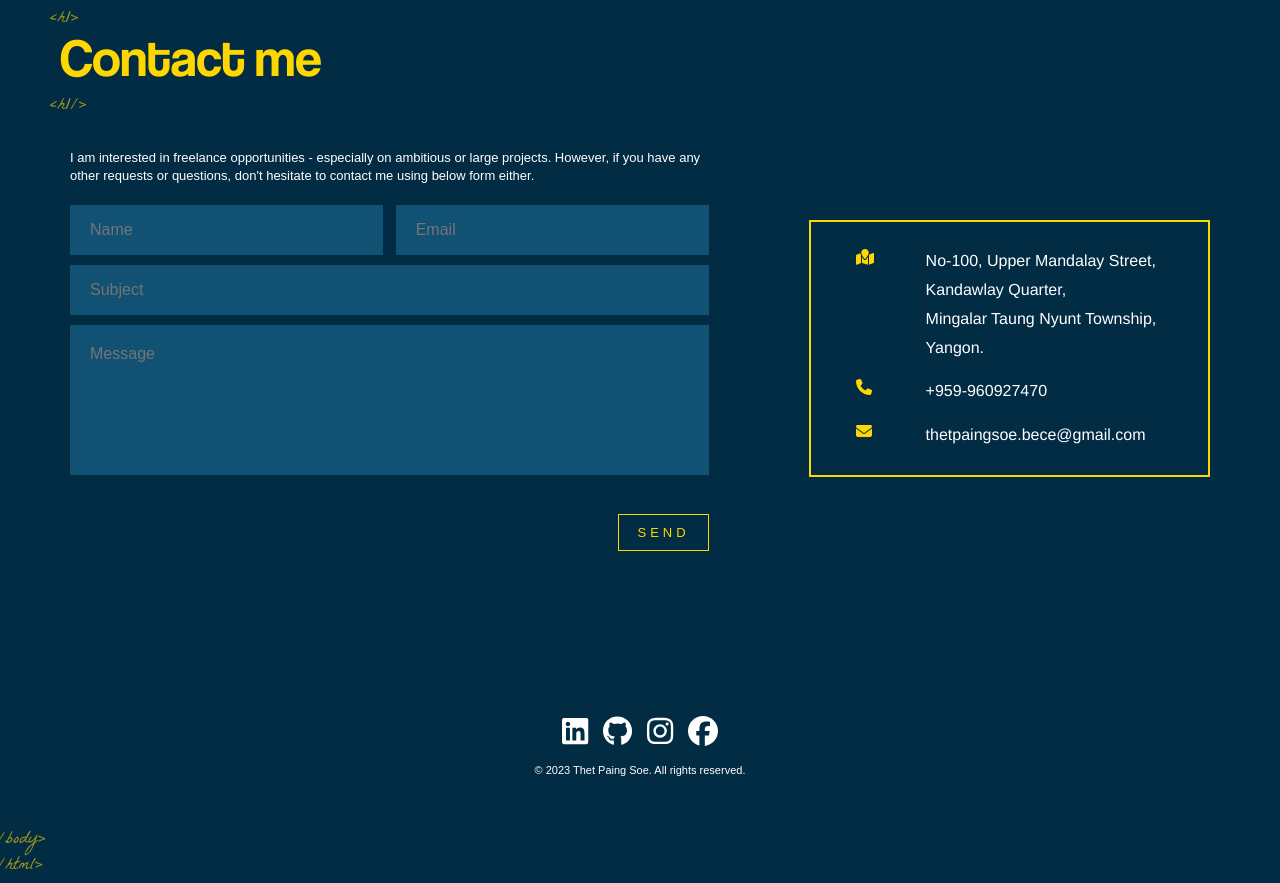
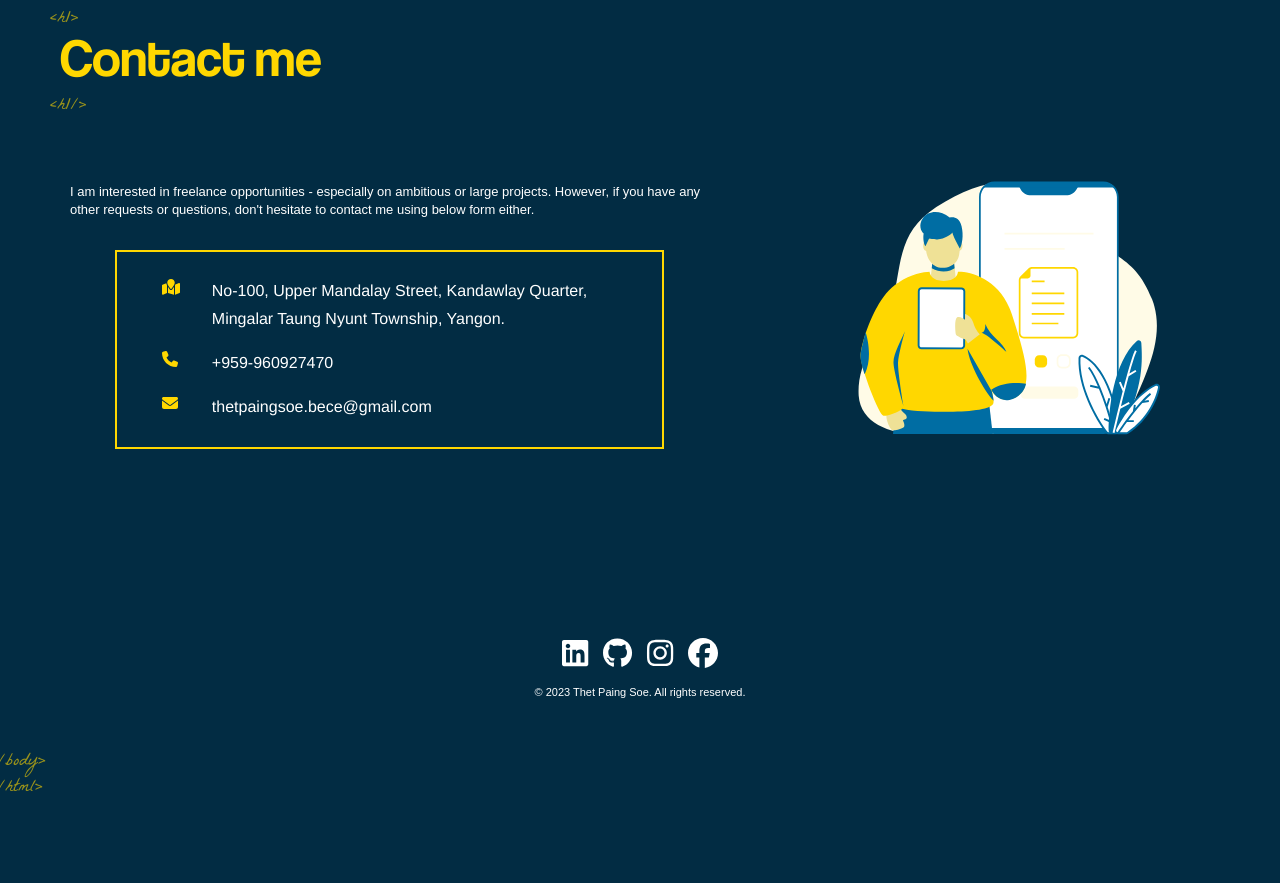
Before and after one commit to puyitt/my-portfolio-react-2023, a React (Create React App) app: page / in a window 1280 px wide. Shown: the part 4520-5403 px from the top of the page. After the commit the page ends 5325 px from the top, so only its background shows below. Built offline with nearby package versions, Linux system fonts and the light colour scheme.

Commit message:
update contact page

```diff
--- a/package.json
+++ b/package.json
@@ -3,7 +3,6 @@
   "version": "0.1.0",
   "private": true,
   "dependencies": {
-    "@emailjs/browser": "^3.11.0",
     "@fortawesome/fontawesome-svg-core": "^6.4.2",
     "@fortawesome/free-brands-svg-icons": "^6.4.2",
     "@fortawesome/free-solid-svg-icons": "^6.4.2",
--- a/src/components/Contact/index.jsx
+++ b/src/components/Contact/index.jsx
@@ -1,14 +1,12 @@
 import { useEffect, useState } from 'react'
-import { useRef } from 'react'
-import emailjs from '@emailjs/browser'
 import AnimatedLetters from '../AnimatedLetters'
 import './index.scss'
 import { FontAwesomeIcon } from '@fortawesome/react-fontawesome'
 import {faEnvelope,faMapLocation,faPhone } from '@fortawesome/free-solid-svg-icons';
+import contactme from '../../assets/images/digital-contract.svg'
 
 const Contact = () => {
   const [letterClass, setLetterClass] = useState('text-animate')
-  const form = useRef()
 
   useEffect(() => {
     setTimeout(() => {
@@ -16,21 +14,6 @@ const Contact = () => {
     }, 3000)
   }, [])
 
-  const sendEmail = (e) => {
-    e.preventDefault()
-
-    emailjs
-      .sendForm('gmail', 'template_YeJhZkgb', form.current, 'your-token')
-      .then(
-        () => {
-          alert('Message successfully sent!')
-          window.location.reload(false)
-        },
-        () => {
-          alert('Failed to send the message, please try again')
-        }
-      )
-  }
 
   return (
     <>
@@ -49,49 +32,16 @@ const Contact = () => {
               or large projects. However, if you have any other requests or
               questions, don't hesitate to contact me using below form either.
             </p>
-            <div className="contact-form">
-              <form ref={form} onSubmit={sendEmail}>
-                <ul>
-                  <li className="half">
-                    <input placeholder="Name" type="text" name="name" required />
-                  </li>
-                  <li className="half">
-                    <input
-                      placeholder="Email"
-                      type="email"
-                      name="email"
-                      required
-                    />
-                  </li>
-                  <li>
-                    <input
-                      placeholder="Subject"
-                      type="text"
-                      name="subject"
-                      required
-                    />
-                  </li>
-                  <li>
-                    <textarea
-                      placeholder="Message"
-                      name="message"
-                      required
-                    ></textarea>
-                  </li>
-                  <li>
-                    <input type="submit" className="flat-button" value="SEND" />
-                  </li>
-                </ul>
-              </form>
-            </div>
-          </div>
-          <div className="info-wrap">
             <ul className="info-map">
-              <li><span className='icon'><FontAwesomeIcon icon={faMapLocation} color="#ffd700"/></span><span className='data'>No-100, Upper Mandalay Street,<br />Kandawlay Quarter,<br />Mingalar Taung Nyunt Township,<br />Yangon. <br /></span></li>
+              <li><span className='icon'><FontAwesomeIcon icon={faMapLocation} color="#ffd700"/></span><span className='data'>No-100, Upper Mandalay Street, Kandawlay Quarter,<br />Mingalar Taung Nyunt Township, Yangon. <br /></span></li>
               <li><span className='icon'><FontAwesomeIcon icon={faPhone} color="#ffd700"/></span><span className='data'><a className="tel" href="tel:=959960927470">+959-960927470</a><br/></span></li>
               <li><span className='icon'><FontAwesomeIcon icon={faEnvelope} color="#ffd700"/></span><span className='data'>thetpaingsoe.bece@gmail.com</span></li>
             </ul>
-
+          </div>
+          <div className="info-wrap">
+            <figure className="contactFig">
+              <img src={contactme} alt="" />
+            </figure>
           </div>
         </div>
 
--- a/src/components/Contact/index.scss
+++ b/src/components/Contact/index.scss
@@ -3,81 +3,8 @@
         margin-left: 0;
         margin-right: 100px;
 
-        .contact-form {
-            width: 100%;
-            margin-top: 20px;
-
-            ul {
-                padding: 0;
-                margin: 0;
-
-                li {
-                    padding: 0;
-                    margin: 0;
-                    list-style: none;
-                    margin-bottom: 10px;
-                    opacity: 0;
-                    overflow: hidden;
-                    display: block;
-                    clear: both;
-                    position: relative;
-                    animation: fadeInUp 2s 2s;
-                    animation-fill-mode: forwards;
-                }
-
-                li.half {
-                    width: 49%;
-                    margin-left: 2%;
-                    float: left;
-                    clear: none;
-
-                    &:first-child {
-                        margin-left: 0;
-                    }
-                }
-            }
-
-            input[type='text'],
-            input[type='email'] {
-                width: 100%;
-                border: 0;
-                background: #115173;
-                height: 50px;
-                font-size: 16px;
-                color: #fff;
-                padding: 0 20px;
-                box-sizing: border-box;
-                font-family: sans-serif;
-                outline: 0;
-            }
-
-            textarea {
-                width: 100%;
-                border: 0;
-                background: #115173;
-                height: 50px;
-                font-size: 16px;
-                color: #fff;
-                padding: 20px;
-                box-sizing: border-box;
-                min-height: 150px;
-                font-family: sans-serif;
-                resize: none;
-                outline: 0;
-            }
-
-            .flat-button {
-                padding: 10px 18px;
-                float: right;
-            }
-        }
-    }
-
-    .info-wrap {
-        width: 440px;
-
         .info-map {
-            margin-top: 0px;
+            margin: 30px auto 0;
             padding: 25px 20px 25px 45px;
             color: #fff;
             font-family: 'Helvetica';
@@ -87,6 +14,7 @@
             animation: fadeIn 1s 1.5s;
             animation-fill-mode: forwards;
             border: 2px solid #ffd700;
+            width: 480px;
 
             li {
                 display: flex;
@@ -98,13 +26,14 @@
                 }
 
                 .icon {
-                    width: 50px;
+                    width: 30px;
                 }
 
                 .data {
                     margin-left: 20px;
                     line-height: 1.8;
-
+                    width: calc(100% - 50px)
+                    ;
                     .tel {
                         text-decoration: none;
                         color: #fff;
@@ -112,32 +41,16 @@
                 }
             }
         }
+    }
 
+    .info-wrap {
+        width: 440px;
 
     }
 }
 
 .light {
     .text-zone {
-        .contact-form {
-            input[type='text'],
-            input[type='email'] {
-                background: #fff;
-                color: #022c43;
-                border: 1px solid #022c43;
-                border-radius: 5px;
-            }
-
-            textarea {
-                background: #fff;
-                color: #022c43;
-                border: 1px solid #022c43;
-                border-radius: 5px;
-            }
-        }
-    }
-
-    .info-wrap {
         .info-map {
             color: #022c43;
             border: 2px solid #022c43;
@@ -164,23 +77,25 @@
     .contact-page {
         .text-zone {
             margin: 0;
-        }
-
-        .info-wrap {
-            max-width: 360px;
-            margin: 50px auto 0;
 
             .info-map {
                 padding: 20px;
+                width: 100%;
+                max-width: 360px;
+                margin: 50px auto 0;
+                box-sizing: border-box;
 
                 li {
                     .data {
+                        font-size: 12px;
                         margin-left: 10px;
                     }
                 }
             }
+        }
 
-
+        .info-wrap {
+            display: none;
         }
     }
 }
```
Also changed, not shown: src/assets/images/digital-contract.svg (added), 1 other file (tests, documents, lock files or other folders).
